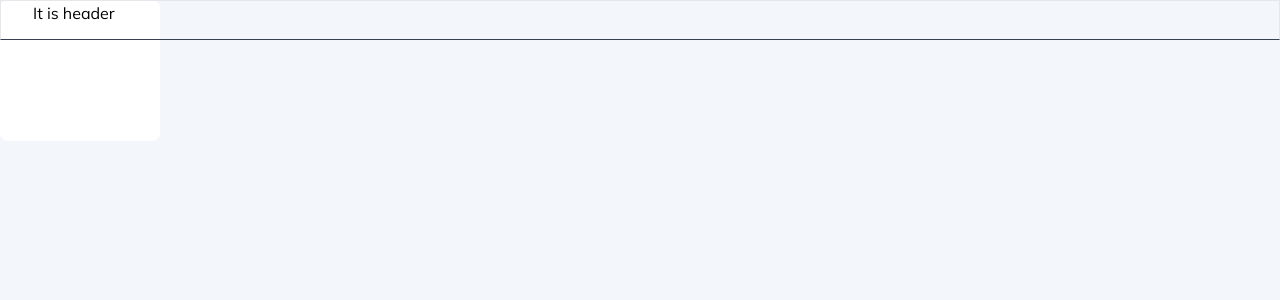
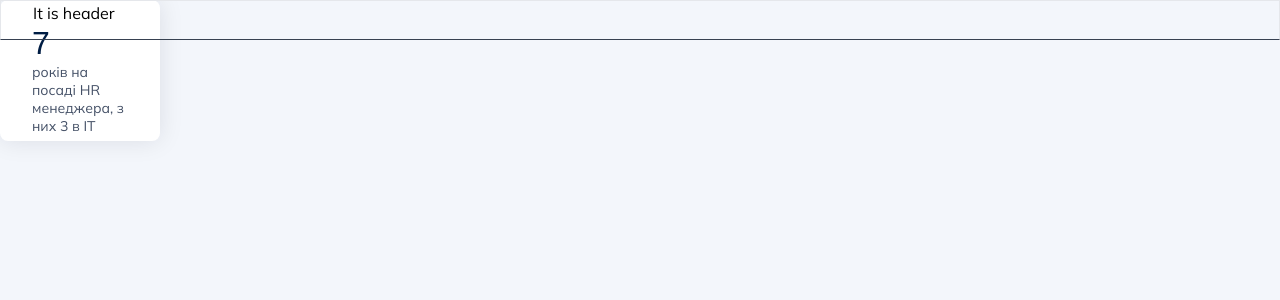
Before and after one commit to SoftRyzen-internship/career-consultant, a Next.js app: page / in a window 1280 px wide. Shown: the top 300 px of the page. Built offline with nearby package versions, Linux system fonts and the light colour scheme; a web font is replaced by a local one.

Commit message:
hero plate

```diff
--- a/app/(site)/page.tsx
+++ b/app/(site)/page.tsx
@@ -1,9 +1,11 @@
 import HeroPlate from '@/components/HeroPlate/HeroPlate';
+import plates from '@/data/hero.json';
 
 export default function Home() {
+  const { quantity, description } = plates.plates[0];
   return (
     <>
-      <HeroPlate />
+      <HeroPlate quantity={quantity} description={description} />
     </>
   );
 }
--- a/components/HeroPlate/HeroPlate.tsx
+++ b/components/HeroPlate/HeroPlate.tsx
@@ -1,8 +1,18 @@
 import React from 'react';
 
-const HeroPlate = () => {
+type HeroPlateProps = {
+  quantity: string;
+  description: string;
+};
+
+const HeroPlate: React.FC<HeroPlateProps> = ({ quantity, description }) => {
   return (
-    <div className="w-[162px] h-[124px] border-0 rounded-lg bg-white py-3 px-4 sm:w-[222px] sm:h-[106px] md:p-5 md:w-[160px] md:h-[141px] xl:py-6 xl:px-8 "></div>
+    <div className="w-[162px] h-[124px] border-0 rounded-lg shadow-custom bg-white py-3 px-4 sm:w-[222px] sm:h-[106px] md:p-5 md:w-[160px] md:h-[141px] xl:py-6 xl:px-8 ">
+      <p className="text-text01 font-fixel-medium text-[32px] leading-[1.21] ">
+        {quantity}
+      </p>
+      <p className=" text-text02 text-xs  ">{description}</p>
+    </div>
   );
 };
 
--- /dev/null
+++ b/data/plate.json
@@ -0,0 +1,5 @@
+{
+  "id": "1",
+  "quantity": "7",
+  "description": "років на посаді HR менеджера, з них 3 в IT"
+}
```
